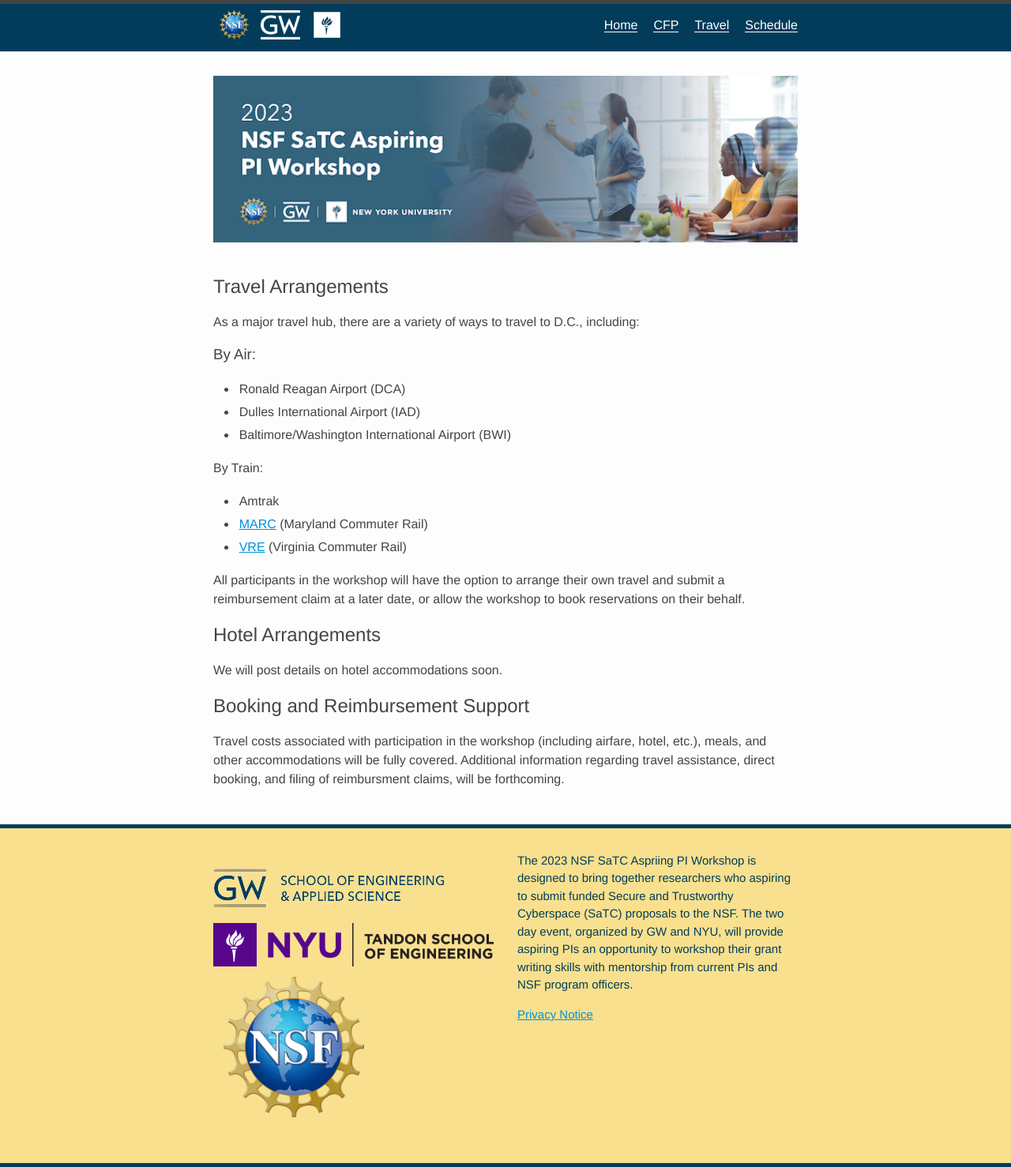
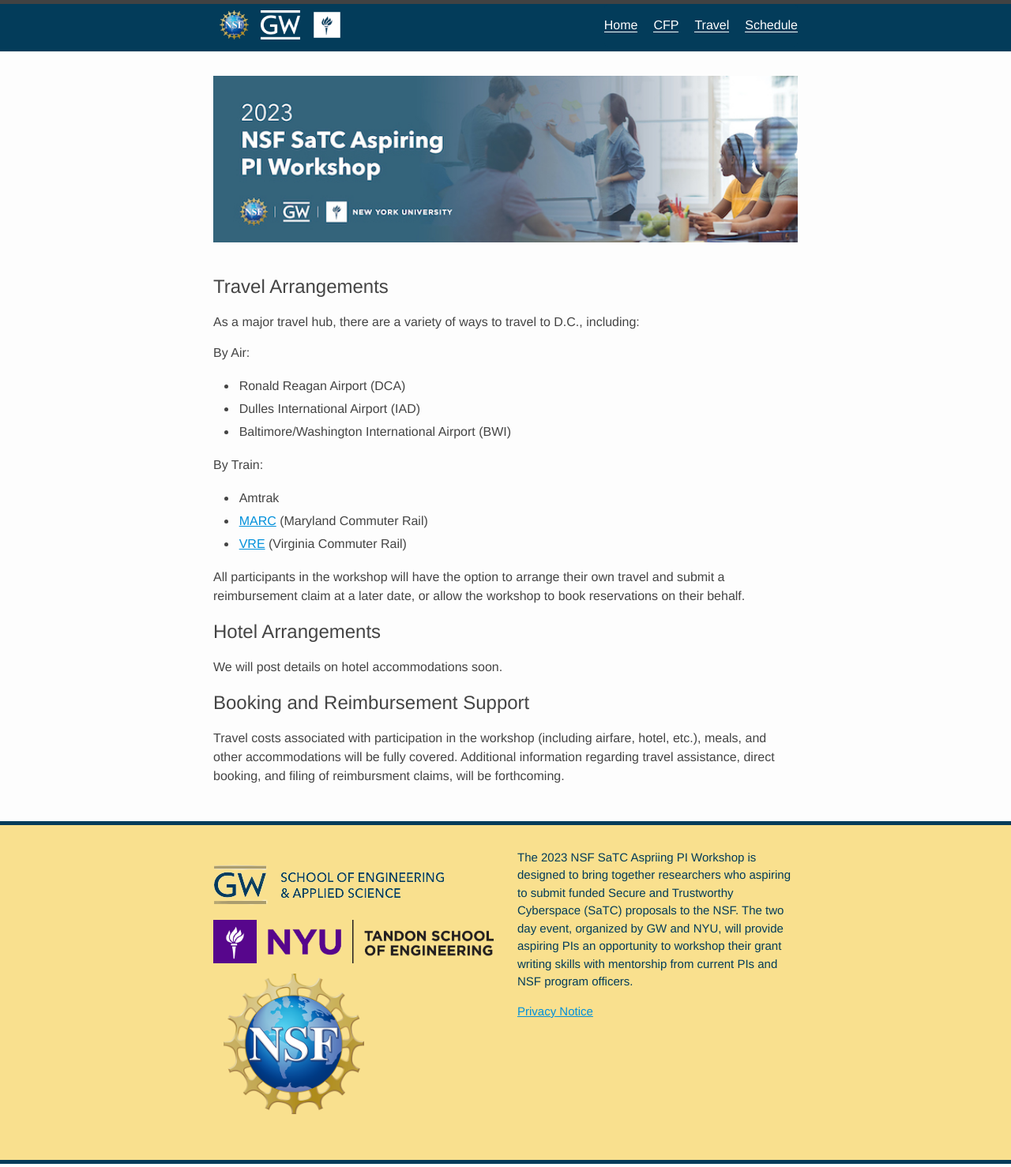
Before and after one commit to satc-aspiring-pi-workshop-2023/satc-aspiring-pi-workshop-2023.github.io, a Jekyll site: the page built from travel.md, in a window 1280 px wide. Shown: the whole page at 79% size. Built offline with Jekyll 4.4.1, drawn with Linux system fonts in a browser that asks for light colours; some web fonts are replaced.

```diff
--- a/travel.md
+++ b/travel.md
@@ -6,7 +6,7 @@ title: Travel
 
 ## Travel Arrangements
 As a major travel hub, there are a variety of ways to travel to D.C., including:
-### By Air:
+#### By Air:
 * Ronald Reagan Airport (DCA)
 * Dulles International Airport (IAD)
 * Baltimore/Washington International Airport (BWI)
@@ -22,8 +22,8 @@ All participants in the workshop will have the option to arrange their own trave
 
 ## Hotel Arrangements
 
+We will post details on hotel accommodations soon.
 
-We will post details on hotel accommodations soon.
 
 ## Booking and Reimbursement Support
 
```
